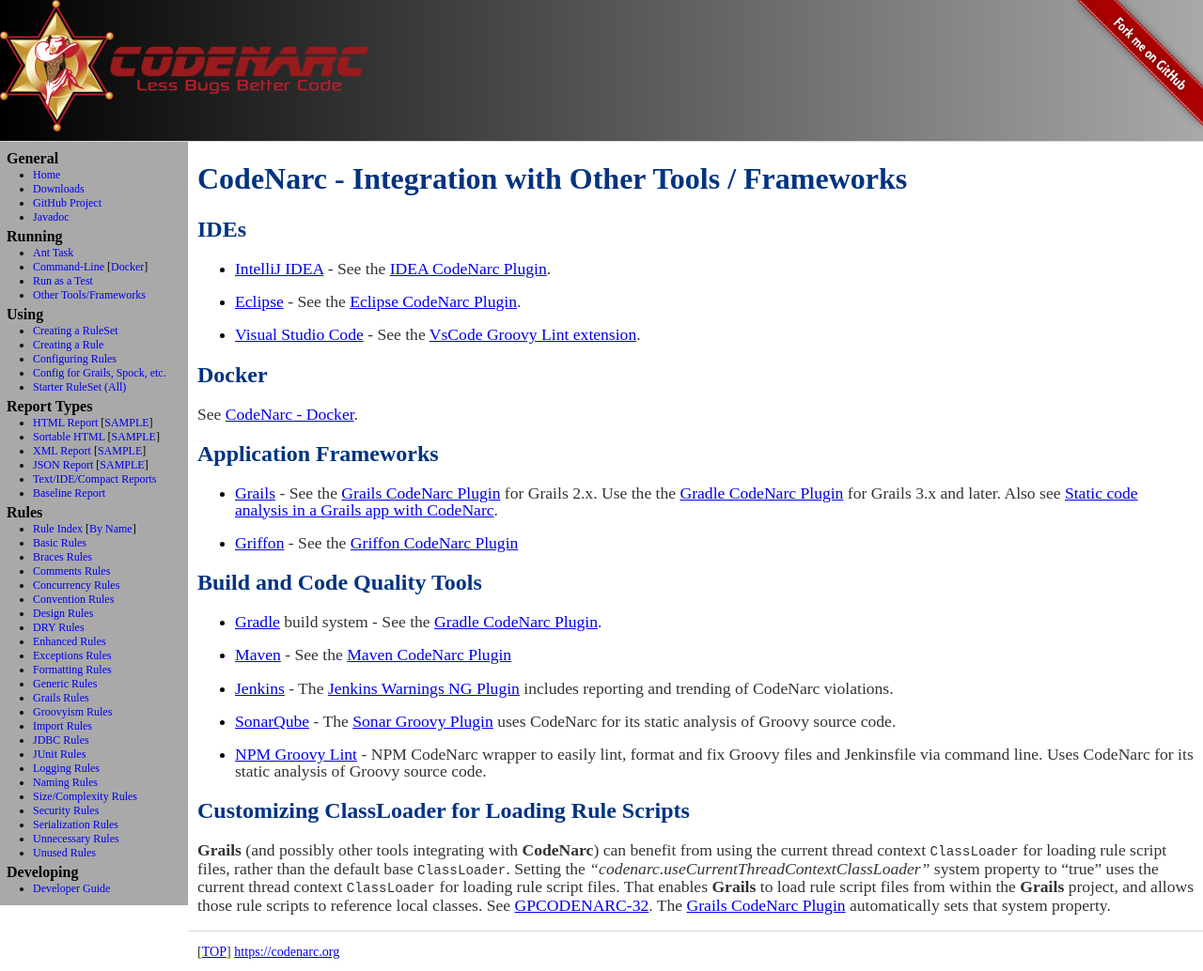
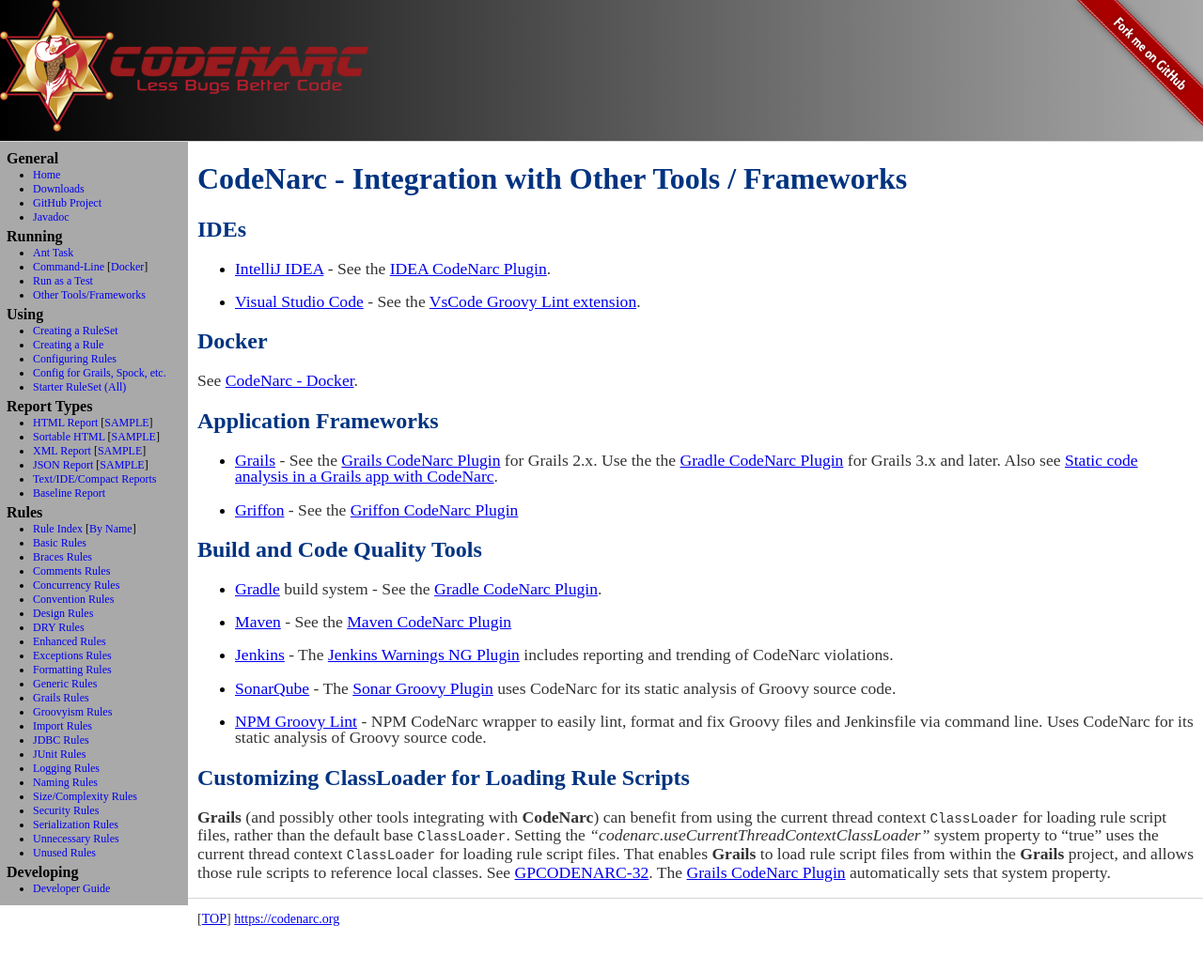
Before and after one commit to CodeNarc/CodeNarc, a Jekyll site: the page built from codenarc-other-tools-frameworks.md, in a window 1280 px wide. Shown: the whole page at 94% size. Built offline with Jekyll 4.4.1, drawn with Linux system fonts in a browser that asks for light colours; after the commit the page ends 999 px from its top, so only the background shows below that.

Commit message:
Remove CodeNarc Eclipse plugin reference
The plugin has been discontinued and removed from the Eclipse Marketplace on 2022-11-01.

```diff
--- a/codenarc-other-tools-frameworks.md
+++ b/codenarc-other-tools-frameworks.md
@@ -8,8 +8,6 @@ title: CodeNarc - Integration with Other Tools / Frameworks
 ## IDEs
 
   * [IntelliJ IDEA](http://www.jetbrains.com/idea/) - See the [IDEA CodeNarc Plugin](http://plugins.jetbrains.com/plugin/?idea&id=5925).
-
-  * [Eclipse](http://eclipse.org/) - See the [Eclipse CodeNarc Plugin](http://codenarceclipse.sourceforge.net/).
 
   * [Visual Studio Code](https://code.visualstudio.com/) - See the [VsCode Groovy Lint extension](https://marketplace.visualstudio.com/items?itemName=NicolasVuillamy.vscode-groovy-lint).
 
```
